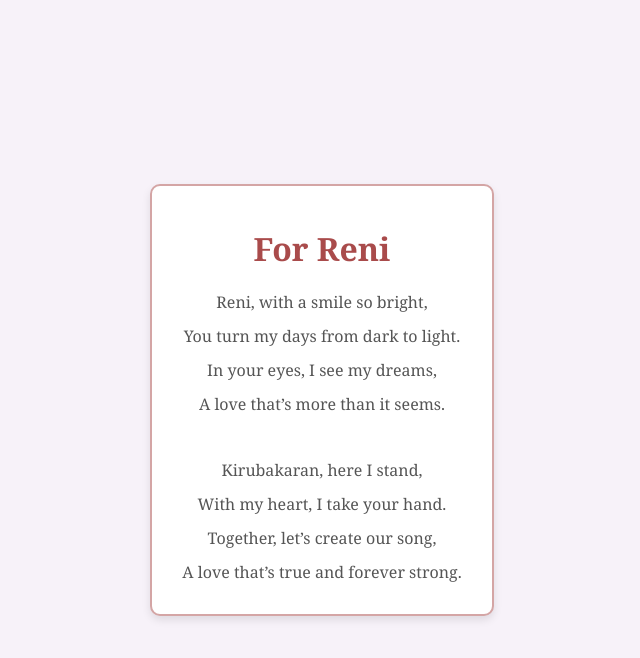
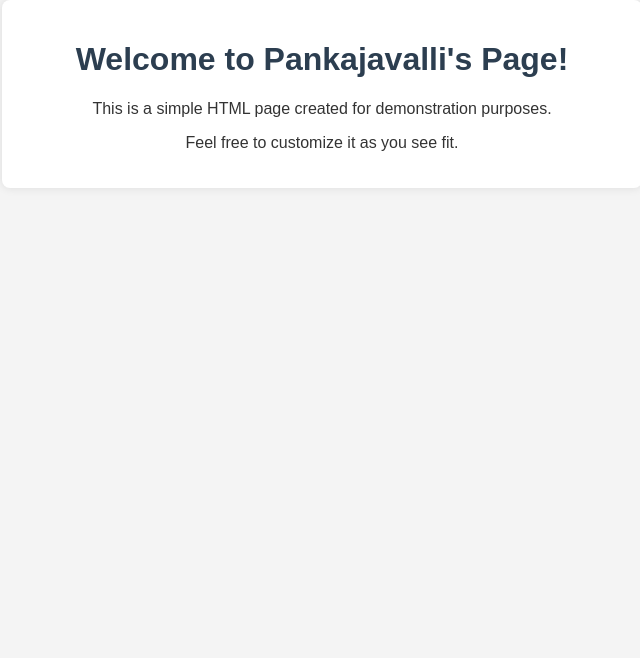
Before and after one commit to Gobi-Ananth/DEMO, a plain HTML site: page index.html in a window 1280 px wide. Shown: the whole page, without its empty margins (318-958 px from the left). Drawn offline with Linux system fonts and the light colour scheme.

Commit message:
Update index.html

```diff
--- a/index.html
+++ b/index.html
@@ -3,49 +3,34 @@
 <head>
     <meta charset="UTF-8">
     <meta name="viewport" content="width=device-width, initial-scale=1.0">
-    <title>Poem for Reni</title>
+    <title>Pankajavalli's Page</title>
     <style>
         body {
-            display: flex;
-            justify-content: center;
-            align-items: center;
-            height: 100vh;
+            font-family: Arial, sans-serif;
             margin: 0;
-            background-color: #f7f2f9;
-            font-family: 'Georgia', serif;
+            padding: 0;
+            background-color: #f4f4f4;
+            color: #333;
+            text-align: center;
         }
-        .poem-container {
-            background-color: #fff;
-            border: 2px solid #d4a5a5;
-            border-radius: 10px;
-            padding: 20px 30px;
-            box-shadow: 0 4px 8px rgba(0, 0, 0, 0.1);
-            text-align: center;
+        h1 {
+            color: #2c3e50;
+        }
+        .container {
+            padding: 20px;
             max-width: 600px;
-        }
-        .poem-container h1 {
-            color: #a94b4b;
-            margin-bottom: 20px;
-        }
-        .poem-container p {
-            color: #555;
-            line-height: 1.5;
-            margin: 10px 0;
+            margin: auto;
+            background: #fff;
+            border-radius: 8px;
+            box-shadow: 0 0 10px rgba(0,0,0,0.1);
         }
     </style>
 </head>
 <body>
-    <div class="poem-container">
-        <h1>For Reni</h1>
-        <p>Reni, with a smile so bright,</p>
-        <p>You turn my days from dark to light.</p>
-        <p>In your eyes, I see my dreams,</p>
-        <p>A love that’s more than it seems.</p>
-        <br>
-        <p>Kirubakaran, here I stand,</p>
-        <p>With my heart, I take your hand.</p>
-        <p>Together, let’s create our song,</p>
-        <p>A love that’s true and forever strong.</p>
+    <div class="container">
+        <h1>Welcome to Pankajavalli's Page!</h1>
+        <p>This is a simple HTML page created for demonstration purposes.</p>
+        <p>Feel free to customize it as you see fit.</p>
     </div>
 </body>
 </html>
```
